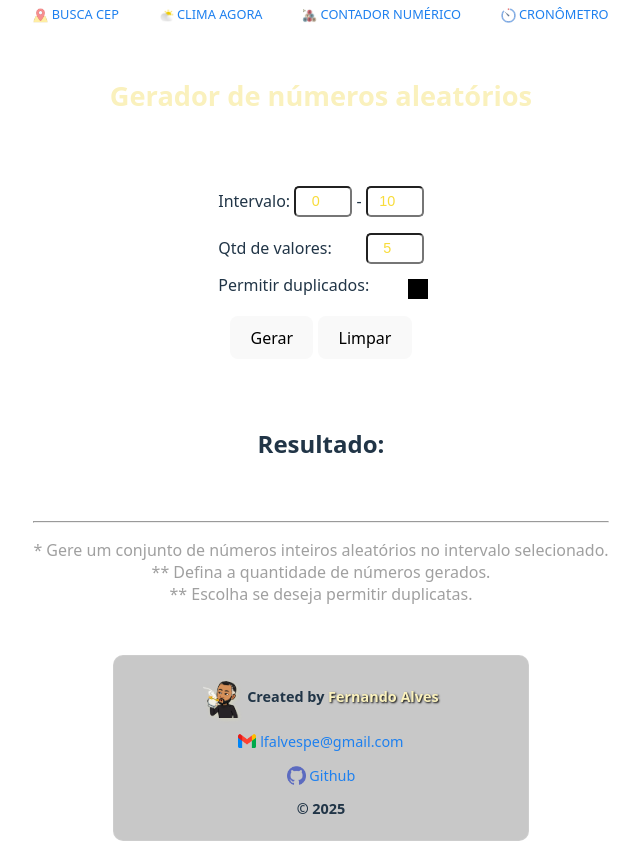
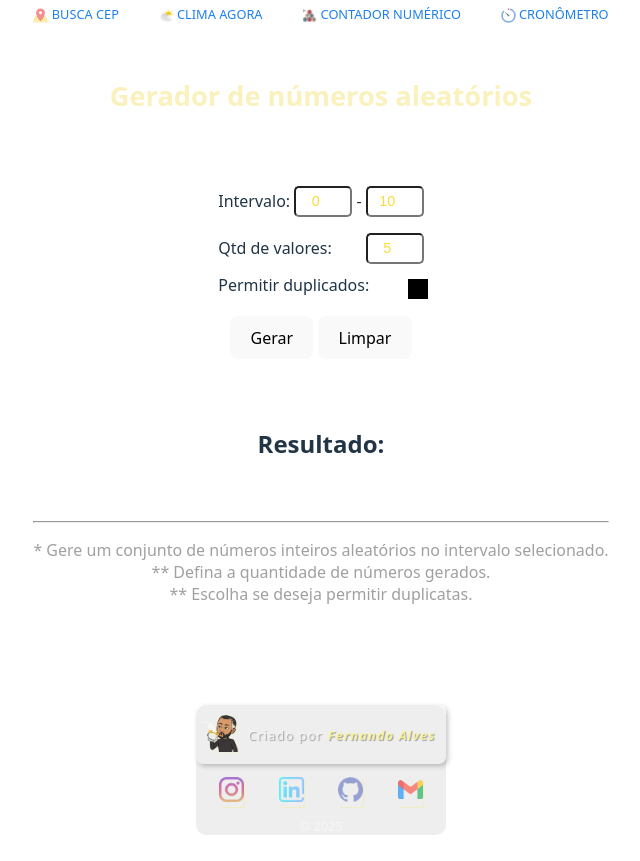
Before and after one commit to lfalvespe/numeros-aleatorios-react, a React (Vite) app: page / in a window 1280 px wide. Shown: the whole page, without its empty margins (319-959 px from the left). Built offline with nearby package versions, Linux system fonts and the light colour scheme.

Commit message:
footer updated

```diff
--- a/components/Footer.jsx
+++ b/components/Footer.jsx
@@ -3,20 +3,22 @@
 const Footer = () => {
     return (
         <footer>
-            <p><img id='logo-author' src="logo.png" alt="" width='40px' />
-                &nbsp;Created by <span className="author">Fernando Alves</span>
+            <p id='author-container'>
+                <div><img id='logo-author' src="logo.png" alt="" height="40" /></div>
+                <div id='author-text-container'>Criado por <strong><em> <span id="author"> Fernando Alves</span></em></strong></div>
+            </p>
 
-            </p>
-            <p>
-                <img id='logo-mail' src="gmail.png" alt="" width='18px' />
-                &nbsp;<a href="mailto:lfalvespe@gmail.com">lfalvespe@gmail.com</a>
-            </p>
-            <p>
-                <img id='logo-github' src="github.png" alt="" width='19px' />
-                &nbsp;<a href="https://github.com/lfalvespe" target='_blank'>Github</a>
-            </p>
-            <p>&copy; 2025</p>
-        </footer>
+            <div id="links">
+                <a href="https://instagram.com/lfalvespe" target="_blank"><img src="instagram.png" alt="" height="25" /></a>
+                <a href="https://www.linkedin.com/in/fernando-alves-6a410323b/" target="_blank"><img src="linkedin-blue.png" alt="" height="25" /></a>
+                <a href="https://github.com/lfalvespe" target="_blank"><img src="github.png" alt="" height="25" /></a>
+                <a href="mailto:lfalvespe@gmail.com"><img src="gmail.png" alt="" height="25" /></a>
+
+            </div>
+
+            <div id='mark'>&copy; 2025</div>
+
+        </footer >
     )
 }
 
--- a/src/App.css
+++ b/src/App.css
@@ -142,40 +142,83 @@ input[type=checkbox]:checked:after {
 }
 
 footer {
+  width: 250px;
   margin: auto;
-  margin-top: 50px;
-  width: 400px;
-  padding: .5em;
-  background-color: #1414143b;
-  border: .1em solid #ffffff17;
+  margin-top: 100px;
+  margin-bottom: 10px;
+  text-align: center;
+  background-color: rgba(0, 0, 0, 0.068);
   border-radius: 10px;
-  font-size: .9em;
-  font-weight: bold;
 }
 
-.author {
-  color: rgb(250, 241, 189);
-  text-shadow: 1px 1px 2px #000;
-  font-weight: light;
-}
-
-footer a {
-  font-weight: normal;
-}
-
-#logo-mail {
-  vertical-align: text-top;
+#author-container {
+  display: flex;
+  justify-content: space-between;
 }
 
 #logo-author {
-  vertical-align: middle;
+  justify-content: center;
+  padding-right: 5px;
   filter: drop-shadow(1px 1px 2px rgba(253, 246, 148, 0.274));
 }
 
-#logo-github {
-  vertical-align: text-top;
+#author-text-container{
+  flex: 1;
+  display: flex;
+  justify-content: flex-start;
+  align-items: center;
+  column-gap: 5px;
 }
 
+#author {
+  color: rgba(253, 246, 148, 0.87);
+}
+
+footer p {
+  font-size: 13px;
+  color: rgba(255, 255, 255, 0.596);
+  text-shadow: 1px 1px 1px #00000057;
+  line-height: 20px;
+  border-radius: 7px;
+  padding: 7px;
+  box-shadow: 2px 2px 5px rgba(0, 0, 0, 0.23);
+  letter-spacing: 1px;
+}
+
+footer a:hover {
+  text-decoration: underline;
+}
+
+footer img {
+  opacity: 90%;
+}
+
+footer #links {
+  width: 204px;
+  margin: auto;
+  display: flex;
+  justify-content: space-between;
+}
+
+footer #links a {
+  box-shadow: 1px 1px 1px #f8e80533;
+  border-radius: 4px;
+}
+
+footer #links img {
+  opacity: 60%;
+}
+
+#links img:hover {
+  border-radius: 5px;
+  opacity: 100%;
+}
+
+#mark {
+  margin-top: 10px;
+  color: rgba(255, 255, 255, 0.534);
+  font-size: small;
+}
 .blink {
   animation: blinker 1.4s linear infinite;
 }
@@ -187,9 +230,7 @@ footer a {
 }
 
 @media screen and (max-width: 800px) {
-  footer {
-    width: 95%;
-  }
+
   nav a {
     font-size: .8em;
   }
```
Also changed, not shown: public/linkedin-blue.png (added).
